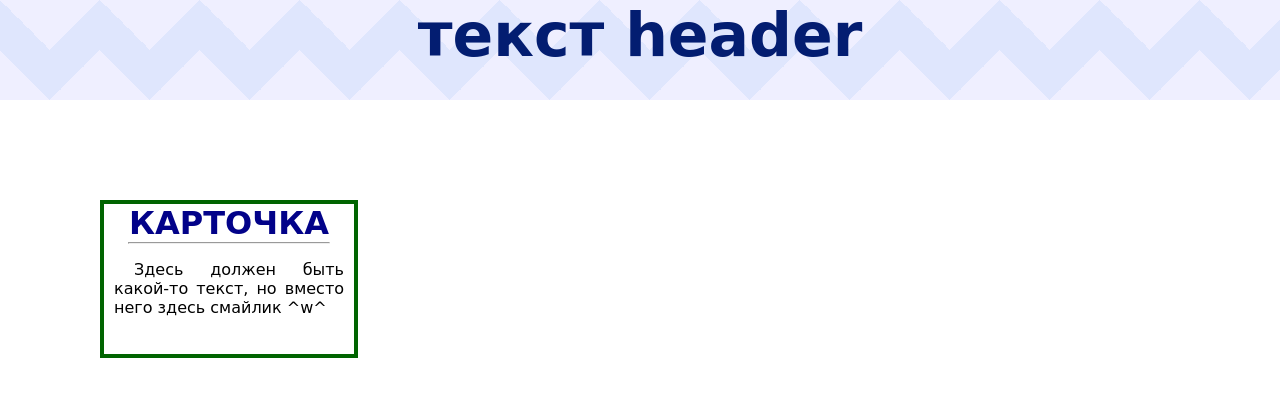
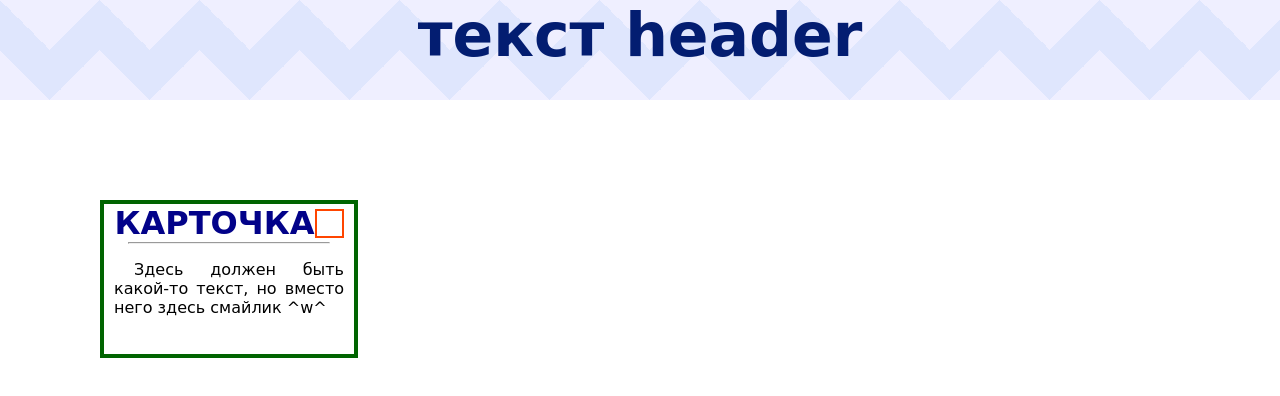
Before and after one commit to 4w1de/Shirokih-JS, a React (Create React App) app: page / in a window 1280 px wide. Shown: the top 396 px of the page. Built offline with nearby package versions, Linux system fonts and the light colour scheme.

Commit message:
Second task

```diff
--- a/src/Card.css
+++ b/src/Card.css
@@ -5,12 +5,57 @@
     border: 4px solid darkgreen;
     font-family: "Comic Sans MS", "Arial";
 }
+.Div-card-new {
+    width: 250px;
+    height: 150px;
+    margin: 100px 0 0 100px;
+    border: 4px solid lightcoral;
+    font-family: "Comic Sans MS", "Arial";
+    background: lightyellow;
+}
 .Div-card-caption {
-    text-align: center;
+    display: flex;
+    justify-content: center;
+}
+.Caption {
+    display: inline-block;
     color: #020289;
+    margin: 0;
 }
-.Div-card-caption h1{
-    margin: 0;
+.Caption-new {
+    display: inline-block;
+    font-family: "Arial";
+    color: #004701;
+    margin: 5px 0 0;
+}
+.Div-card-caption label input {
+    display: none;
+}
+.Div-card-caption label{
+    display: flex;
+    align-items: center;
+}
+.Checkmark {
+    position: relative;
+    width: 25px;
+    height: 25px;
+    border: 2px solid orangered;
+    cursor: pointer;
+}
+.Checkmark::before{
+    content: "";
+    width: 20px;
+    height: 20px;
+    position: absolute;
+    top: 50%;
+    left: 50%;
+    transform: translate(-50%, -50%);
+    background: url(checkmark.png);
+    background-size: cover;
+    opacity: 0;
+}
+.Div-card-caption label input:checked + .Checkmark::before {
+    opacity: 1;
 }
 hr {
     width: 200px;
--- a/src/Card.js
+++ b/src/Card.js
@@ -1,12 +1,43 @@
-import React from 'react';
-import './Card.css'
+import React, {Component} from 'react';
+import './Card.css';
 
-function Card(props) {
+class Card extends Component {
+    constructor(props) {
+        super(props);
+        this.state={
+            cardStyleName: "Div-card",
+            captionStyleName: "Caption",
+            checked: false
+        };
+        this.handleChange=this.handleChange.bind(this);
+    }
+    handleChange() {
+        if(!this.state.checked) {
+            this.setState({
+                cardStyleName: "Div-card-new",
+                captionStyleName: "Caption-new",
+                checked: true
+            })
+        }
+        else {
+            this.setState({
+                cardStyleName: "Div-card",
+                captionStyleName: "Caption",
+                checked: false
+            })
+        }
+    }
+
+    render() {
         return (
             <div>
-            <div className="Div-card">
+                <div className={this.state.cardStyleName}>
                     <div className="Div-card-caption">
-                    <h1>КАРТОЧКА</h1>
+                        <h1 className={this.state.captionStyleName}>КАРТОЧКА</h1>
+                        <label>
+                            <input type="checkbox" onChange={this.handleChange} />
+                            <div className="Checkmark" />
+                        </label>
                     </div>
                     <hr />
                     <div className="Div-card-text">
@@ -16,5 +47,6 @@ function Card(props) {
             </div>
         );
     }
+}
 
 export default Card;
```
Also changed, not shown: src/bgHeader.jpg (deleted), src/checkmark.png (added). Lines whose indentation alone changed are shown as unchanged.
